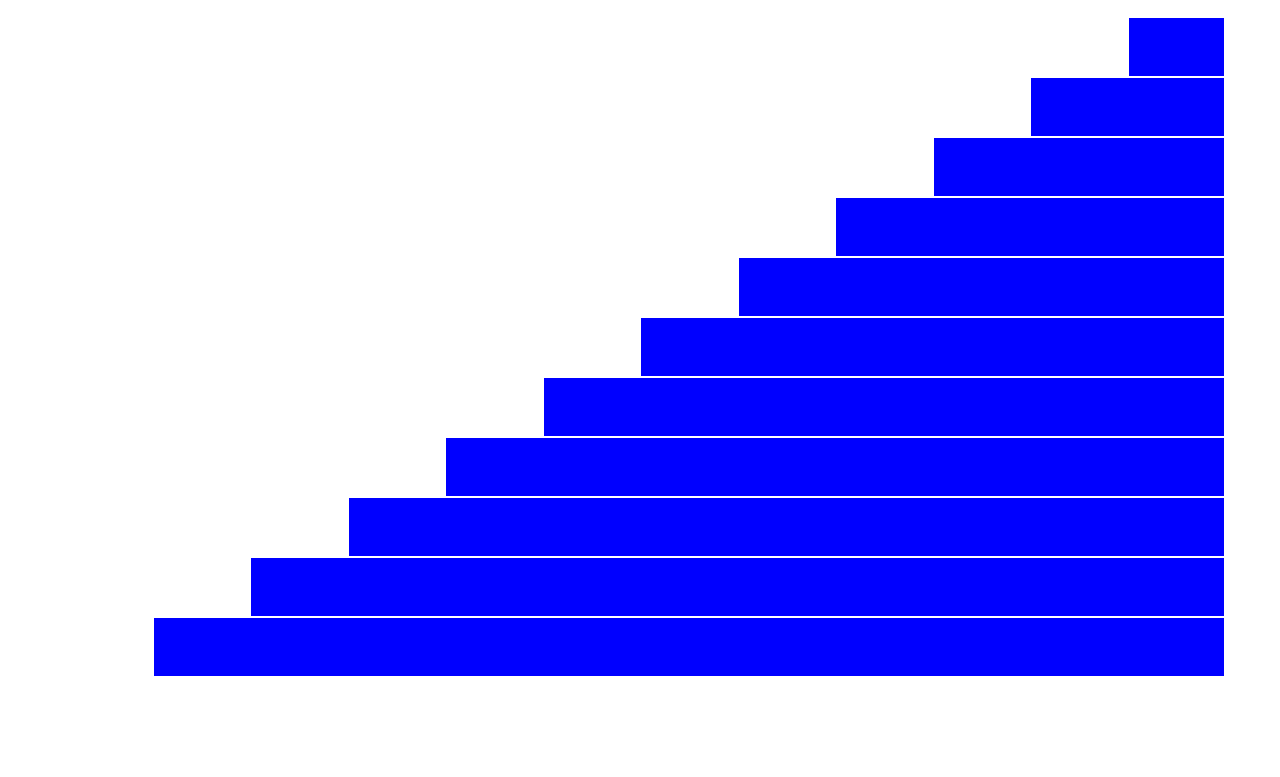
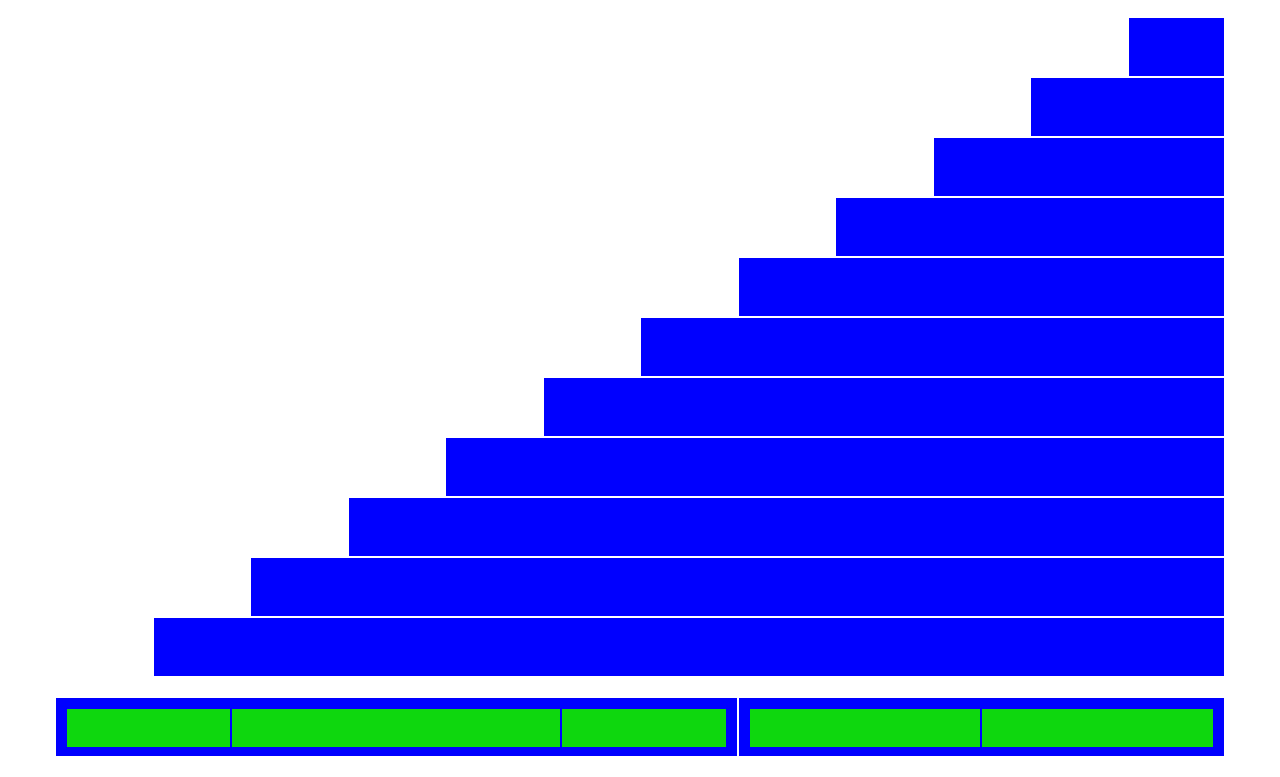
Before and after one commit to SimonaMartinucci/html-css-12bool, a plain HTML site: page index.html in a window 1280 px wide. Shown: the part 803-1580 px from the top of the page. Before the commit the page ends 1500 px from the top, so only its background shows below. Drawn offline with Linux system fonts and the light colour scheme.

Commit message:
add part 4

```diff
--- a/index.html
+++ b/index.html
@@ -157,7 +157,25 @@
         <div class="row">
             <div class="col-11 col-offset-1"></div>
         </div>
+    </div>
 
+    <!-- PARTE 4 -->
+    <div class="container">
+        <div class="row">
+            <div class="col-7">
+                <div class="row box">
+                    <div class="col-3"></div>
+                    <div class="col-6"></div>
+                    <div class="col-3"></div>
+                </div>
+            </div>
+            <div class="col-5">
+                <div class="row box">
+                    <div class="col-6"></div>
+                    <div class="col-6"></div>
+                </div>
+            </div>
+        </div>
     </div>
 
 
```
